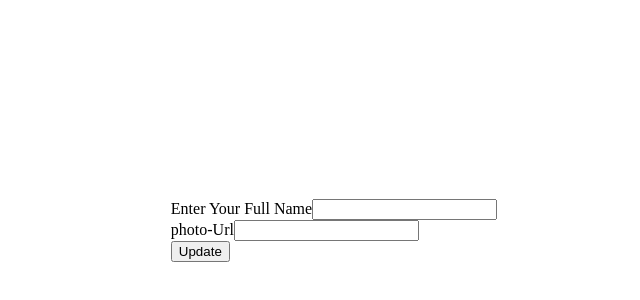
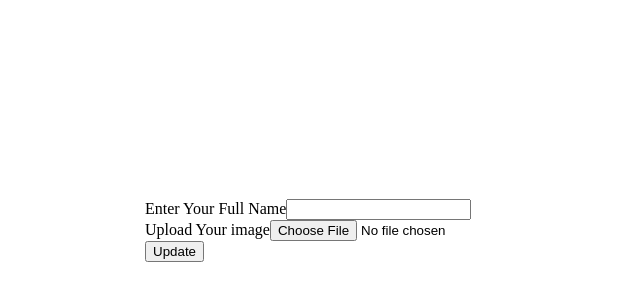
Before and after one commit to man9936/Expense-Tracker, a React (Create React App) app: page /completeProfile in a window 1280 px wide. Shown: the part 178-478 px from the top of the page, without its empty margins (306-946 px from the left). Built offline with nearby package versions, Linux system fonts and the light colour scheme.

Commit message:
Update CompleteProfile.js

```diff
--- a/src/Pages/CompleteProfile.js
+++ b/src/Pages/CompleteProfile.js
@@ -17,7 +17,7 @@ const CompleteProfile = () => {
           idToken: localStorage.getItem("token"),
           displayName: updatedName,
           photoUrl: updatedPhoto,
-          returnSecureToken: false,
+          returnSecureToken: true,
         }),
         headers: {
           "Content-Type": "application/json",
@@ -35,7 +35,7 @@ const CompleteProfile = () => {
         }
       })
       .then((data) => {
-        console.log("endThen", data);
+        console.log("Last Then", data);
       })
       .catch((err) => {
         console.log(err);
@@ -49,8 +49,8 @@ const CompleteProfile = () => {
           <input type="text" ref={nameInputRef} />
         </div>
         <div>
-          <label>photo-Url</label>
-          <input type="text" ref={photoInputRef} />
+          <label>Upload Your image</label>
+          <input type="file" accept="/image/*" ref={photoInputRef} />
         </div>
         <button onClick={updateHandler}>Update</button>
       </form>
```
